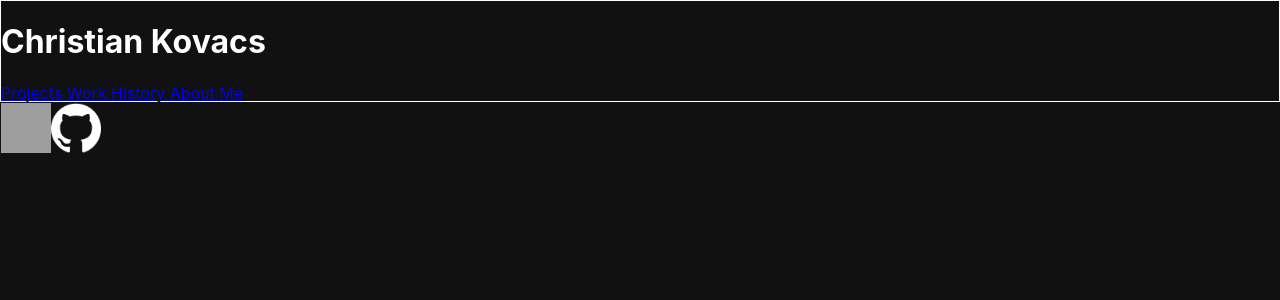
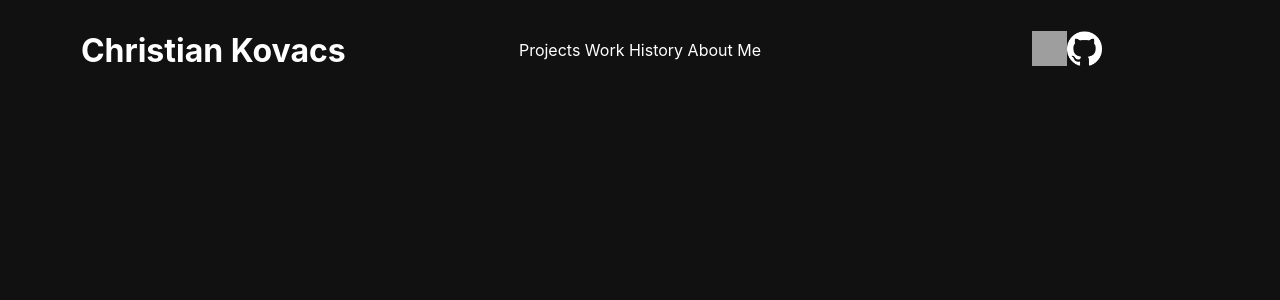
Before and after one commit to ckovacsdev/portfolio, a React (Create React App) app: page / in a window 1280 px wide. Shown: the top 300 px of the page. Built offline with nearby package versions, Linux system fonts and the light colour scheme; grey boxes are pictures that could not be loaded; the HTML template or start-up script is replaced by a standard one.

Commit message:
add some structure to the header

```diff
--- a/src/components/header/header.css
+++ b/src/components/header/header.css
@@ -1,20 +1,36 @@
 .header-container{
     height: 100px;
-    border: 1px solid white;
+    display: flex;
+    flex-direction: row;
+    justify-content: space-around;
+}
+
+.header-section-container{
+    width: 33vw;
+    display: flex;
+    flex-direction: row;
+    height: 100px;
+    align-items: center;
+    justify-content: center;
 }
 
 .header-name{
     color: white;
 }
 
+.header-menu-link{
+    color: white;
+    text-decoration: none;
+}
+
 .header-icon{
-    height: 50px;
-    width: 50px;
+    height: 35px;
+    width: 35px;
 }
 
 .github-icon{
     -webkit-filter: invert(100%);
     filter: invert(100%);
-    height: 50px;
-    width: 50px;
+    height: 35px;
+    width: 35px;
 }
--- a/src/components/header/header.tsx
+++ b/src/components/header/header.tsx
@@ -6,19 +6,19 @@ import './header.css';
 export const Header = () => {
     return (
         <div className='header-container'>
-            <div className='header-name-container'>
+            <div className='header-section-container'>
                 <h1 className='header-name'> Christian Kovacs </h1>
             </div>
 
-            <div className='header-menu'>
+            <div className='header-section-container'>
                 <div className='header-menu-links'>
-                    <a href='#'> Projects </a>
-                    <a href='#'> Work History </a>
-                    <a href='#'> About Me </a>
+                    <a href='#' className='header-menu-link'> Projects </a>
+                    <a href='#' className='header-menu-link'> Work History </a>
+                    <a href='#' className='header-menu-link'> About Me </a>
                 </div>
             </div>
 
-            <div className='header-links-container'>
+            <div className='header-section-container'>
                 <div className='header-links'>
                     {/* TODO
                         Linkedin Icon linking to my page
```
